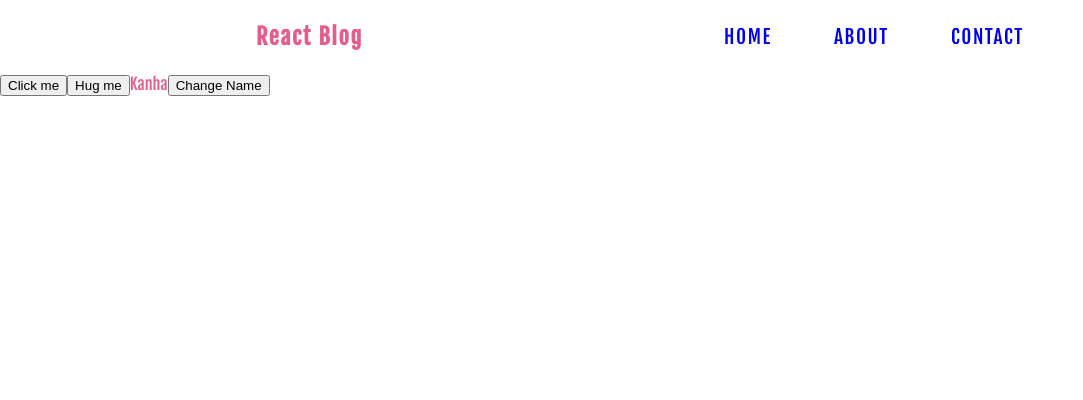
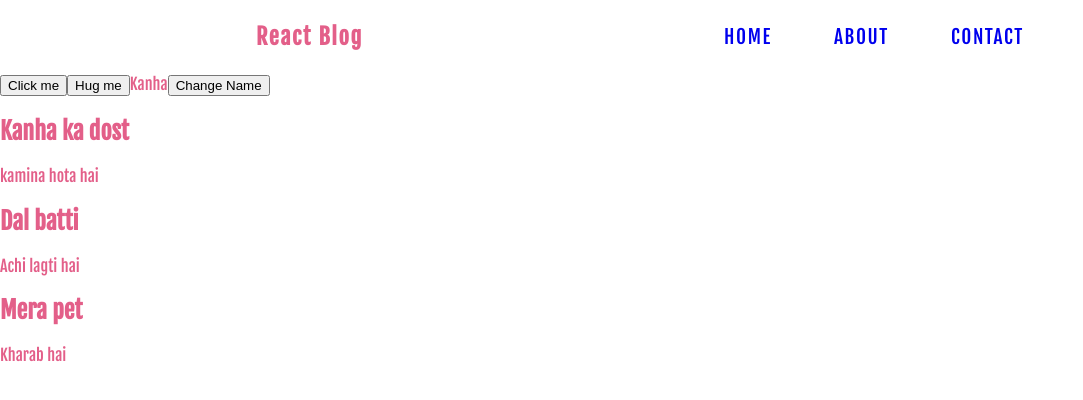
Before and after one commit to Kanharajput/ReactJs, a React (Create React App) app: page / in a window 1280 px wide. Shown: the top 400 px of the page, without its empty margins (0-1083 px from the left). Built offline with nearby package versions, Linux system fonts and the light colour scheme.

Commit message:
outputting a list

```diff
--- a/src/App.js
+++ b/src/App.js
@@ -1,12 +1,14 @@
 import './App.css';
 import Navbar from './Navbar'
 import Home from './Home'
+import List from './List'
 
 function App() {
   return (
     <div className="App">
       <Navbar />
       <Home />
+      <List />
     </div>
   );
 }
--- /dev/null
+++ b/src/List.js
@@ -0,0 +1,21 @@
+import { useState } from 'react';
+
+function List(){
+    const [blogs, setBlogs] = useState([
+        {title: 'Kanha ka dost', body: 'kamina hota hai', id: 1},
+        {title: 'Dal batti', body: 'Achi lagti hai', id: 2},
+        {title: 'Mera pet', body: 'Kharab hai', id: 3}
+    ]);
+
+    return (
+        <div className="list">
+            {blogs.map((blog) => (
+                <div className="blog-preview" key={blog.id}>
+                    <h2>{blog.title}</h2>
+                    <p>{blog.body}</p>
+                </div>
+            ))}
+        </div>
+    );
+}
+export default List
```
Also changed, not shown: 1 other file (tests, documents, lock files or other folders).
